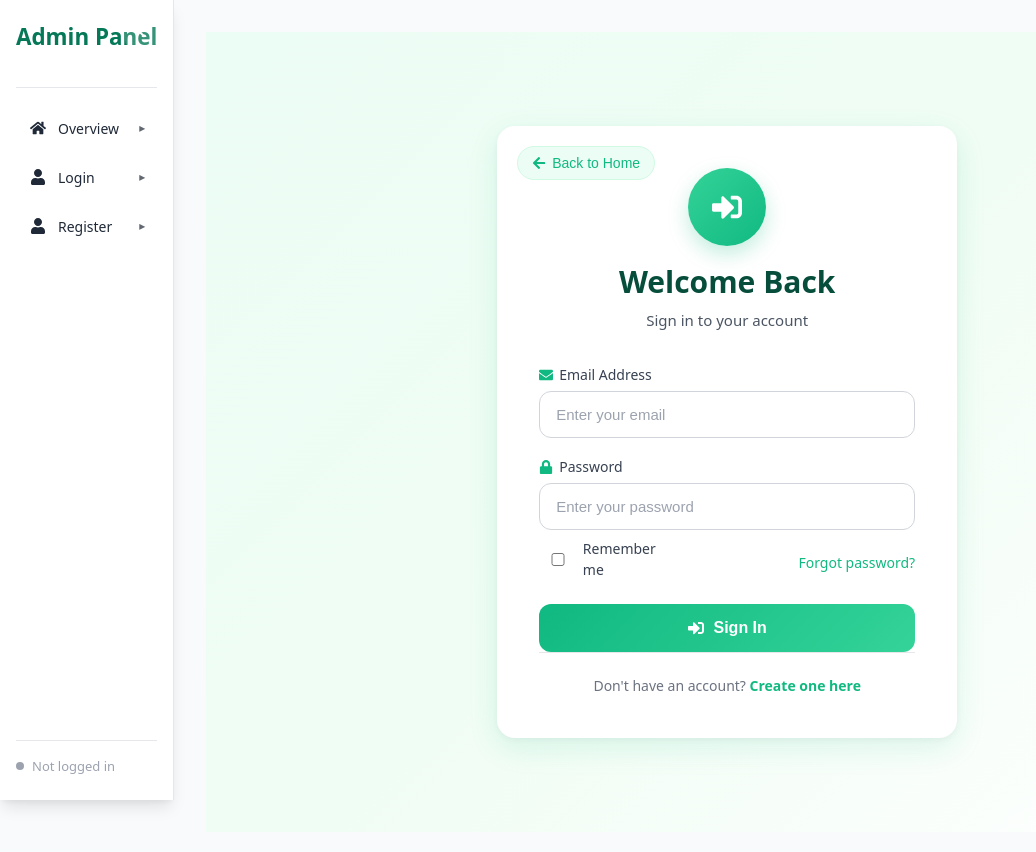
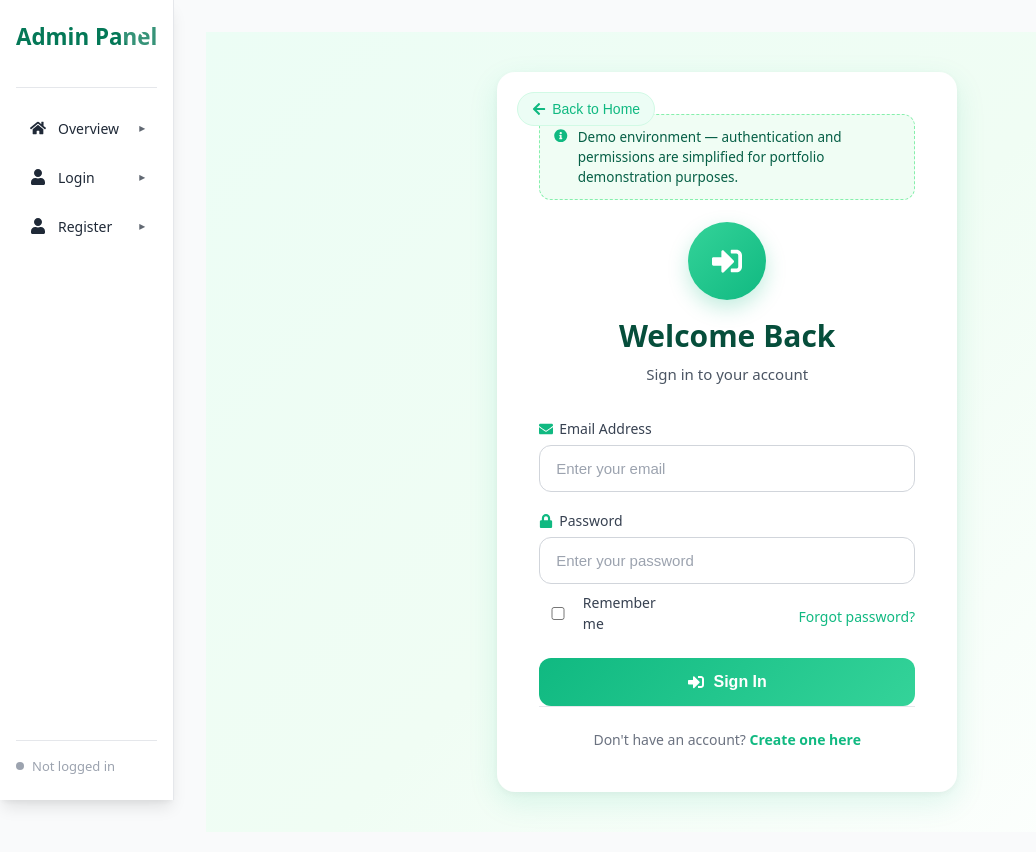
Before and after one commit to wilideparisdenode/Dashboard_saas, a React (Vite) app: page /login in a window 1280 px wide. Shown: the top 852 px of the page, without its empty margins (0-1036 px from the left). Built offline with nearby package versions, Linux system fonts and the light colour scheme.

Commit message:
the version , precise that this is just a demo

```diff
--- a/src/components/Auth.css
+++ b/src/components/Auth.css
@@ -318,3 +318,22 @@
     flex-direction: column;
   }
 }
+
+.demo-notice {
+  display: flex;
+  align-items: flex-start;
+  gap: 10px;
+  background: #f0fdf4;
+  border: 1px dashed #86efac;
+  color: #065f46;
+  padding: 12px 14px;
+  border-radius: 12px;
+  font-size: 13.5px;
+  margin-bottom: 22px;
+}
+
+.demo-notice svg {
+  margin-top: 2px;
+  color: var(--primary);
+  flex-shrink: 0;
+}
--- a/src/components/login.tsx
+++ b/src/components/login.tsx
@@ -1,7 +1,10 @@
-import React, { useState } from 'react';
+// ===============================
+// LoginPage.tsx (UPDATED)
+// ===============================
+import  { useState } from 'react';
 import { useNavigate, Link } from 'react-router-dom';
 import { useAuth } from './AuthContext';
-import { FaEnvelope, FaLock, FaSignInAlt, FaArrowLeft } from 'react-icons/fa';
+import { FaEnvelope, FaLock, FaSignInAlt, FaArrowLeft, FaInfoCircle } from 'react-icons/fa';
 import './Auth.css';
 
 const LoginPage: React.FC = () => {
@@ -32,12 +35,18 @@ const LoginPage: React.FC = () => {
   return (
     <div className="auth-container">
       <div className="auth-card">
-        <button
-          onClick={() => navigate('/')}
-          className="back-btn"
-        >
+        <button onClick={() => navigate('/')} className="back-btn">
           <FaArrowLeft /> Back to Home
         </button>
+
+        {/* DEMO NOTICE */}
+        <div className="demo-notice">
+          <FaInfoCircle />
+          <span>
+            Demo environment — authentication and permissions are simplified for
+            portfolio demonstration purposes.
+          </span>
+        </div>
 
         <div className="auth-header">
           <div className="auth-icon">
@@ -47,11 +56,7 @@ const LoginPage: React.FC = () => {
           <p className="auth-subtitle">Sign in to your account</p>
         </div>
 
-        {error && (
-          <div className="auth-error">
-            {error}
-          </div>
-        )}
+        {error && <div className="auth-error">{error}</div>}
 
         <form onSubmit={handleSubmit} className="auth-form">
           <div className="form-group">
@@ -98,10 +103,7 @@ const LoginPage: React.FC = () => {
             </div>
           </div>
 
-          <button
-            type="submit"
-            className="auth-btn"
-            disabled={isLoading}
+          <button type="submit" className="auth-btn" disabled={isLoading}
           >
             {isLoading ? (
               <>
--- a/src/components/register.tsx
+++ b/src/components/register.tsx
@@ -1,4 +1,4 @@
-import React, { useState } from 'react';
+import  { useState } from 'react';
 import { useNavigate, Link } from 'react-router-dom';
 import { useAuth } from './AuthContext';
 import {
@@ -7,7 +7,8 @@ import {
   FaPhone,
   FaLock,
   FaUserPlus,
-  FaArrowLeft
+  FaArrowLeft,
+  FaInfoCircle
 } from 'react-icons/fa';
 import './Auth.css';
 
@@ -36,7 +37,6 @@ const RegisterPage: React.FC = () => {
     e.preventDefault();
     setError('');
 
-    // Validation
     if (formData.password !== formData.confirmPassword) {
       setError('Passwords do not match');
       return;
@@ -67,12 +67,18 @@ const RegisterPage: React.FC = () => {
   return (
     <div className="auth-container">
       <div className="auth-card">
-        <button
-          onClick={() => navigate('/')}
-          className="back-btn"
-        >
+        <button onClick={() => navigate('/')} className="back-btn">
           <FaArrowLeft /> Back to Home
         </button>
+
+        {/* DEMO NOTICE */}
+        <div className="demo-notice">
+          <FaInfoCircle />
+          <span>
+            Demo environment — account creation is open and permissions are
+            intentionally simplified for portfolio demonstration purposes.
+          </span>
+        </div>
 
         <div className="auth-header">
           <div className="auth-icon">
@@ -82,11 +88,7 @@ const RegisterPage: React.FC = () => {
           <p className="auth-subtitle">Join our platform today</p>
         </div>
 
-        {error && (
-          <div className="auth-error">
-            {error}
-          </div>
-        )}
+        {error && <div className="auth-error">{error}</div>}
 
         <form onSubmit={handleSubmit} className="auth-form">
           <div className="form-group">
@@ -168,11 +170,7 @@ const RegisterPage: React.FC = () => {
             />
           </div>
 
-          <button
-            type="submit"
-            className="auth-btn"
-            disabled={isLoading}
-          >
+          <button type="submit" className="auth-btn" disabled={isLoading}>
             {isLoading ? (
               <>
                 <div className="spinner"></div>
```
